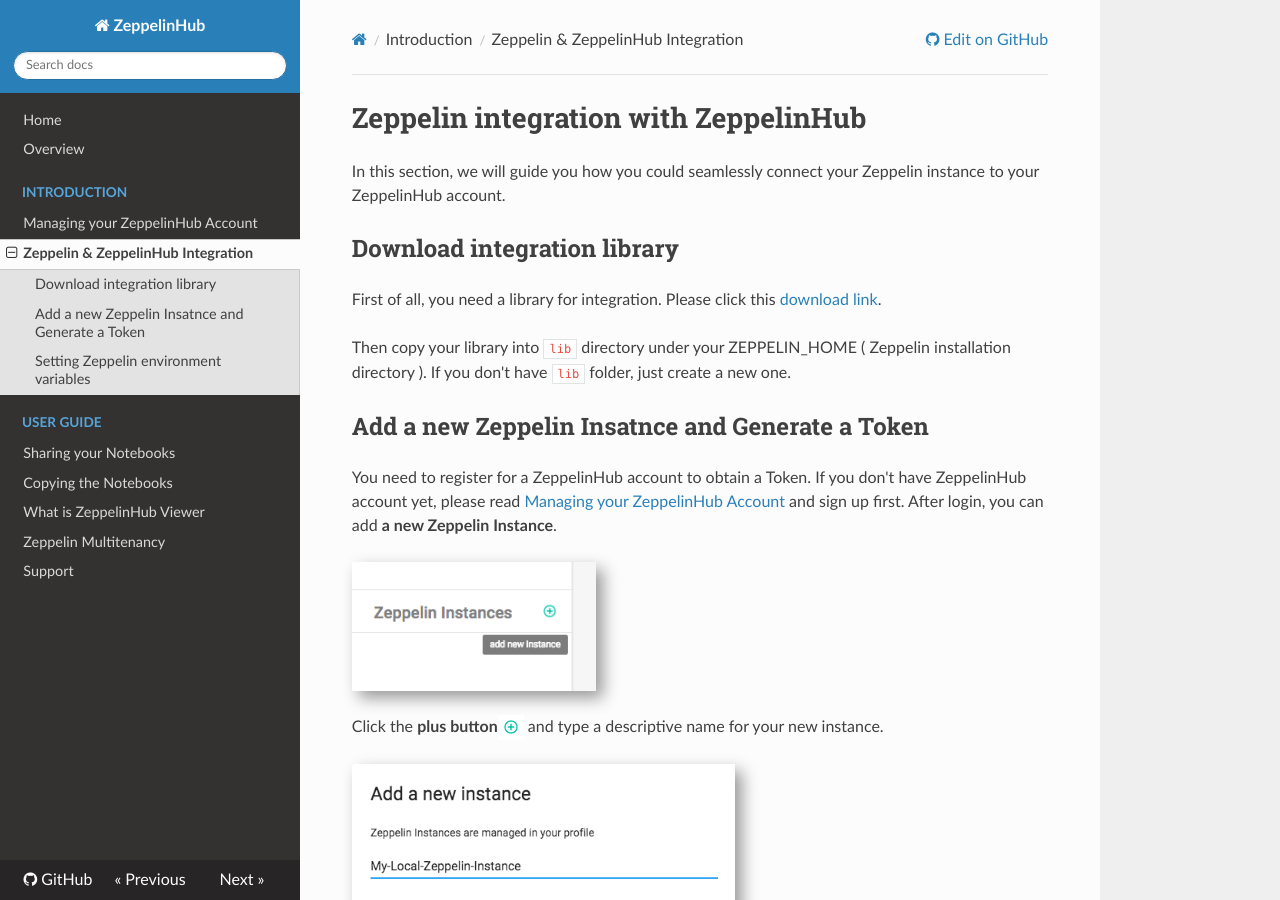
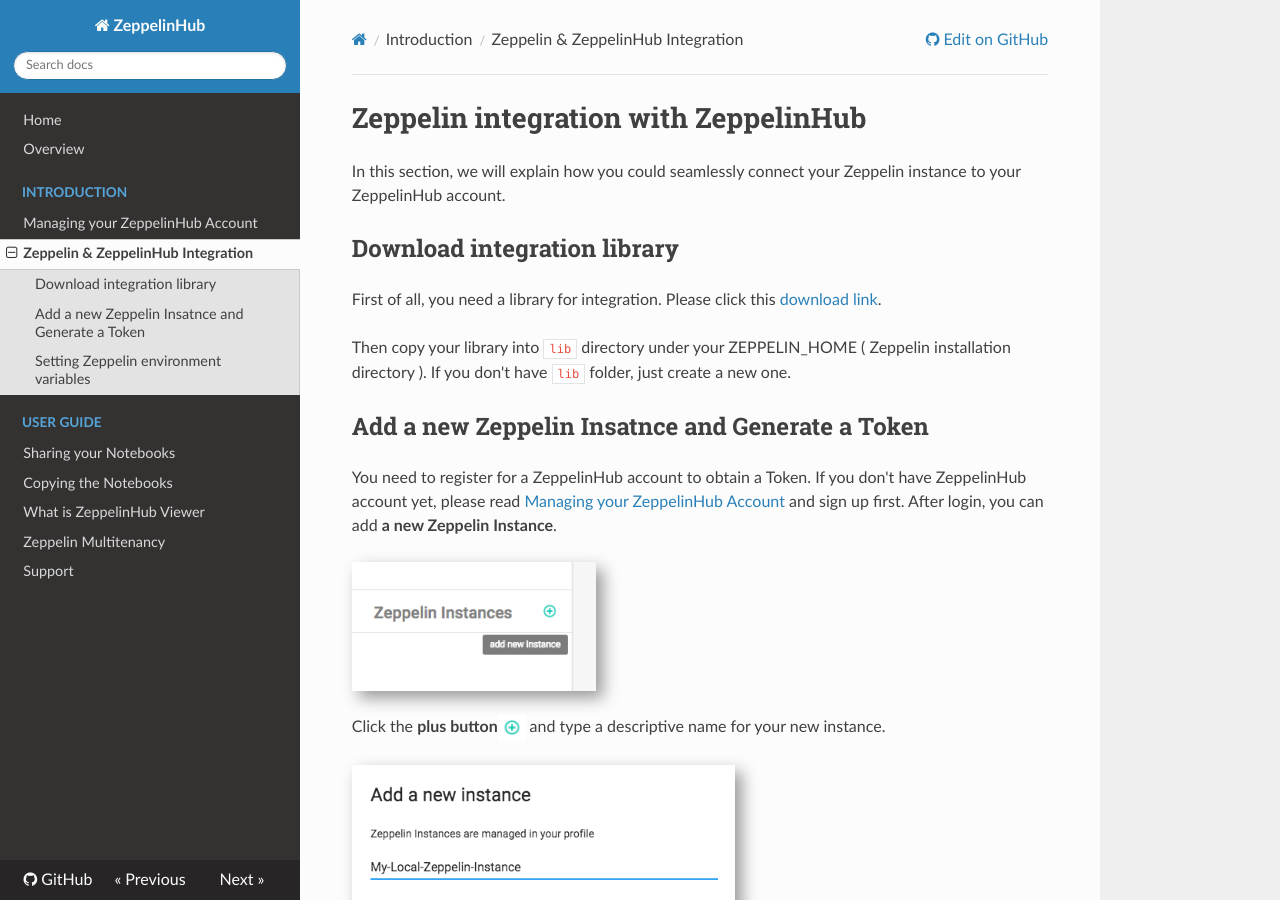
Before and after one commit to jacksu/zeppelinhub-documentation, an MkDocs documentation site: the page built from docs/zeppelin_integration.md, in a window 1280 px wide and 900 px high. Built offline with MkDocs 1.6.1, drawn with Linux system fonts in a browser that asks for light colours; nearby versions of some CDN libraries; old or Windows-style settings are respelled for this version of MkDocs.

Commit message:
Change some sentences in zeppelin_integration.md

```diff
--- a/docs/zeppelin_integration.md
+++ b/docs/zeppelin_integration.md
@@ -1,6 +1,6 @@
 # Zeppelin integration with ZeppelinHub
 
-In this section, we will guide you how you could seamlessly connect your Zeppelin instance to your ZeppelinHub account.
+In this section, we will explain how you could seamlessly connect your Zeppelin instance to your ZeppelinHub account.
 
 ## Download integration library
 
@@ -13,7 +13,7 @@
 
 <img src="../img/add_instance.png" width="35%" height="35%" style="box-shadow: 7px 7px 15px #999999;"/>
 
-Click the **plus button**<img src="../img/plus_button.png"/> and type a descriptive name for your new instance.
+Click the **plus button**<img src="../img/plus_button.png" width="4%" height="4%"/> and type a descriptive name for your new instance.
 
 <img src="../img/type_instance_name.png" width="55%" height="55%" style="box-shadow: 7px 7px 15px #999999;"/>
 
```
